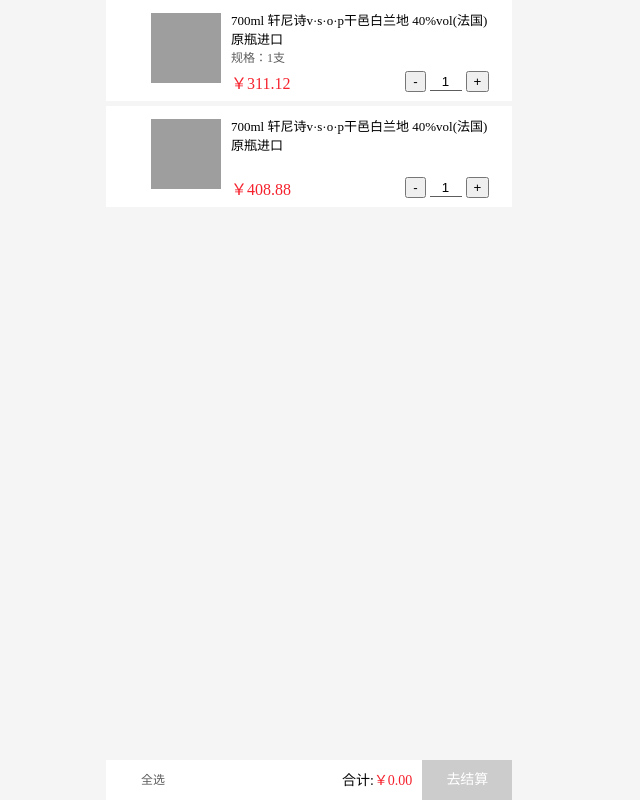
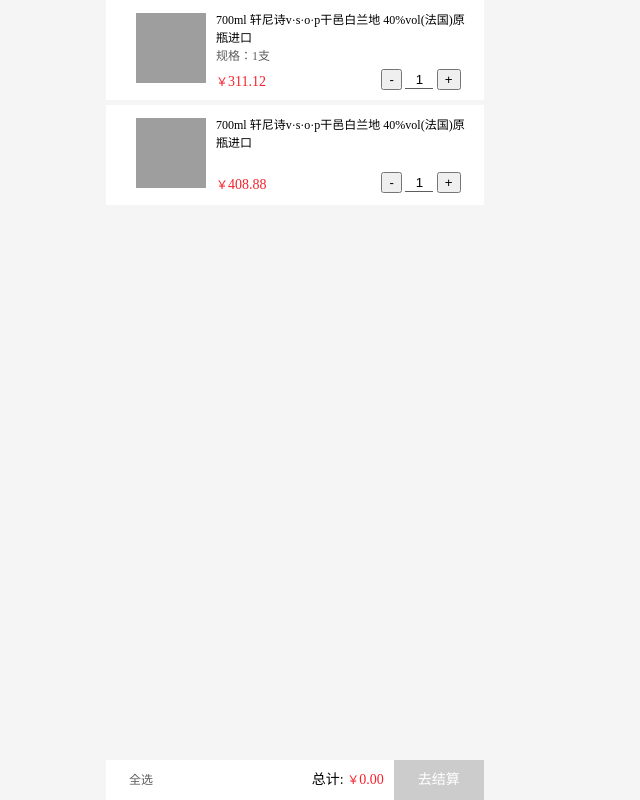
Before and after one commit to zero9005/zui, a plain HTML site: page page/cart/cart.html in a window 1280 px wide. Shown: the whole page, without its empty margins (234-874 px from the left). Drawn offline with nearby package versions, Linux system fonts and the light colour scheme; grey boxes are pictures that could not be loaded; a small style sheet from the web is missing.

Commit message:
modify_font-size_14px

```diff
--- a/css/base.css
+++ b/css/base.css
@@ -4,6 +4,9 @@
 html, body, ul, li, div, p {
 	padding: 0;
 	margin: 0;
+}
+html {
+	font-size: 14px;
 }
 ul,li {
 	list-style: none;
@@ -85,7 +88,7 @@
 	-webkit-box-orient: vertical;
 	word-break: break-word;
 }
-.price {
+.price, .price-wrap {
 	color: #F5222D;
 }
 .toast-layer {
--- a/page/cart/cart.html
+++ b/page/cart/cart.html
@@ -24,7 +24,7 @@
 
 			.item-wrap {
 				display: flex;
-				padding: 5px;
+				padding: 5px 5px 5px 0;
 				position: relative;
 				background-color: #FFFFFF;
 			}
@@ -35,10 +35,16 @@
 
 			.item-wrap .select-wrap,
 			.cart-status-wrap .select-wrap {
-				flex: 0 0 40px;
+				flex: 0 0 30px;
 				position: relative;
 			}
-
+			.cart-status-wrap .select-wrap {
+				display: flex;
+			}
+			.cart-status-wrap .select-wrap>div {
+				flex: 0 0 30px;
+				text-align: center;
+			}
 			.item-wrap .select-wrap .iconfont,
 			.cart-status-wrap .select-wrap .select-status-wrap1 {
 				position: absolute;
@@ -82,7 +88,7 @@
 
 			.item-wrap .info-wrap .name {
 				margin-top: 5px;
-				font-size: 13px;
+				font-size: 12px;
 				font-weight: 500;
 			}
 
@@ -97,11 +103,11 @@
 				margin: 5px 10px 0 0;
 			}
 
-			.goods-line .price {
+			.goods-line .price-wrap {
 				flex: 1;
 				display: inline-block;
 				height: 25px;
-				font-size: 16px;
+				/* font-size: 16px; */
 				line-height: 25px;
 			}
 			.operate-wrap {
@@ -126,13 +132,13 @@
 			.cart-status-wrap .select-wrap {
 				flex: 0 0 80px;
 				position: relative;
-				padding-left: 17px;
+				/* padding-left: 17px; */
 			}
 			.cart-status-wrap .select-wrap span {
 				font-size: 12px;
 				color: #5D5D5D;
 				position: absolute;
-				left: 35px;
+				left: 23px;
 				height: 40px;
 				line-height: 40px;
 			}
@@ -176,7 +182,7 @@
 						规格：1支
 					</span>
 					<div class="goods-line">
-						<span class="price">￥311.12</span>
+						<span class="price-wrap"><span class="fs-12">￥</span>311.12</span>
 						<div class="operate-wrap" data-id="1" data-max="8" data-price = "311.12">
 							<button class="btn-minus">-</button>
 							<input value="1" />
@@ -201,7 +207,7 @@
 					<span class="props">
 					</span>
 					<div class="goods-line">
-						<span class="price">￥408.88</span>
+						<span class="price-wrap"><span class="fs-12">￥</span>408.88</span>
 						<div class="operate-wrap" data-id="2" data-max="10" data-price="408.88">
 							<button class="btn-minus">-</button>
 							<input value="1" />
@@ -213,14 +219,16 @@
 
 			<div class="cart-status-wrap">
 				<div class="select-wrap">
-					<i class="iconfont iconRaidobox-weixuan unselect-icon"></i>
-					<i class="iconfont iconzhengquewancheng-yuankuang selected-icon"></i>
+					<div>
+						<i class="iconfont iconRaidobox-weixuan unselect-icon"></i>
+						<i class="iconfont iconzhengquewancheng-yuankuang selected-icon"></i>
+					</div>
 					<span>
 						全选
 					</span>
 				</div>
 				<div class="price-console-wrap">
-					<span class="fs-14">合计:<i class="price">￥0.00</i></span>
+					<span class="fs-14">总计: <i class="price-wrap"><span class="fs-12">￥</span><span class="price">0.00</span></i></span>
 				</div>
 				<div class="btn-wrap">
 					<span class="btn-submit">去结算<i></i></span>
@@ -316,7 +324,7 @@
 						total = total + itemPrice * itemQuantity
 						quantity = quantity + itemQuantity
 					}
-					$(".price-console-wrap .price").text("￥" + total.toFixed(2))
+					$(".price-console-wrap .price").text(total.toFixed(2))
 					if (quantity > 0) {
 						$(".cart-status-wrap .btn-submit i").text("(" +  quantity + ")")
 					} else {
```
Also changed, not shown: page/my/address.html (+2 -2 lines), page/my/editAddress.html (+1 -1 lines).
